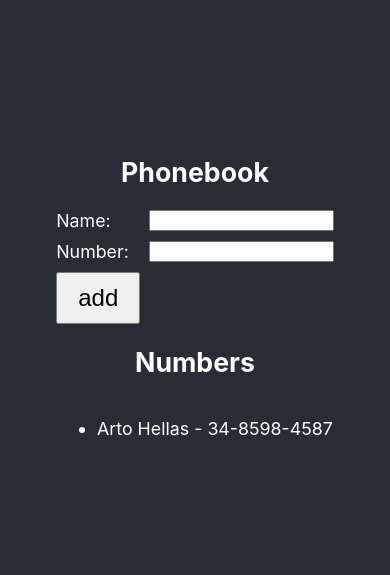
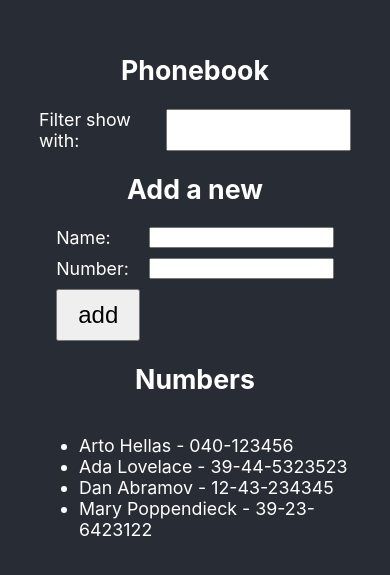
Before and after one commit to josenaldo/full-stack-open-2022, a React (Create React App) app in the folder part2/phonebook/: page / in a window 390 px wide. Shown: the part 127-702 px from the top of the page. Built offline with nearby package versions, Linux system fonts and the light colour scheme.

Commit message:
:sparkles: feat: 2.9*: The Phonebook Step4
Add a search input to the app

```diff
--- a/part2/phonebook/src/App.js
+++ b/part2/phonebook/src/App.js
@@ -3,10 +3,21 @@ import { useState } from 'react'
 
 const App = () => {
     const [persons, setPersons] = useState([
-        { id: 1, name: 'Arto Hellas', number: '34-8598-4587' },
+        { id: 1, name: 'Arto Hellas', number: '040-123456' },
+        { id: 2, name: 'Ada Lovelace', number: '39-44-5323523' },
+        { id: 3, name: 'Dan Abramov', number: '12-43-234345' },
+        { id: 4, name: 'Mary Poppendieck', number: '39-23-6423122' },
     ])
+
     const [newName, setNewName] = useState('')
     const [newNumber, setNewNumber] = useState('')
+    const [search, setSearch] = useState('')
+
+    const personsToShow = search
+        ? persons.filter((person) =>
+              person.name.toLowerCase().includes(search.toLowerCase())
+          )
+        : persons
 
     const handleNewNameChange = (event) => {
         setNewName(event.target.value)
@@ -14,6 +25,10 @@ const App = () => {
 
     const handleNewNumberChange = (event) => {
         setNewNumber(event.target.value)
+    }
+
+    const handleSearchChange = (event) => {
+        setSearch(event.target.value)
     }
 
     const handleSubmit = (event) => {
@@ -39,6 +54,16 @@ const App = () => {
     return (
         <div className="App">
             <h2>Phonebook</h2>
+            <div className="field">
+                <label>Filter show with:</label>
+                <input
+                    name="search"
+                    value={search}
+                    onChange={handleSearchChange}
+                />
+            </div>
+
+            <h2>Add a new</h2>
             <form className="form" onSubmit={handleSubmit}>
                 <div className="field">
                     <label>Name:</label>
@@ -63,7 +88,7 @@ const App = () => {
             <h2>Numbers</h2>
 
             <ul>
-                {persons.map((person) => (
+                {personsToShow.map((person) => (
                     <li key={person.id}>
                         {person.name} - {person.number}{' '}
                     </li>
```
